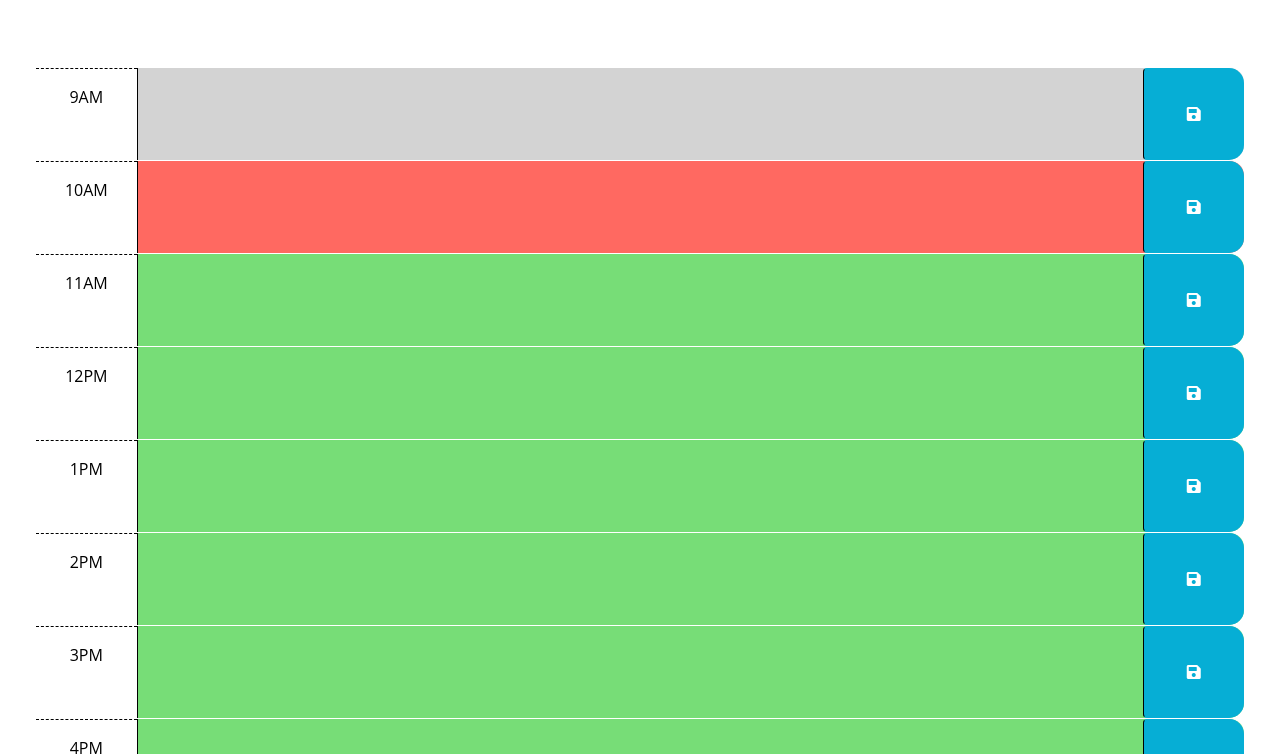
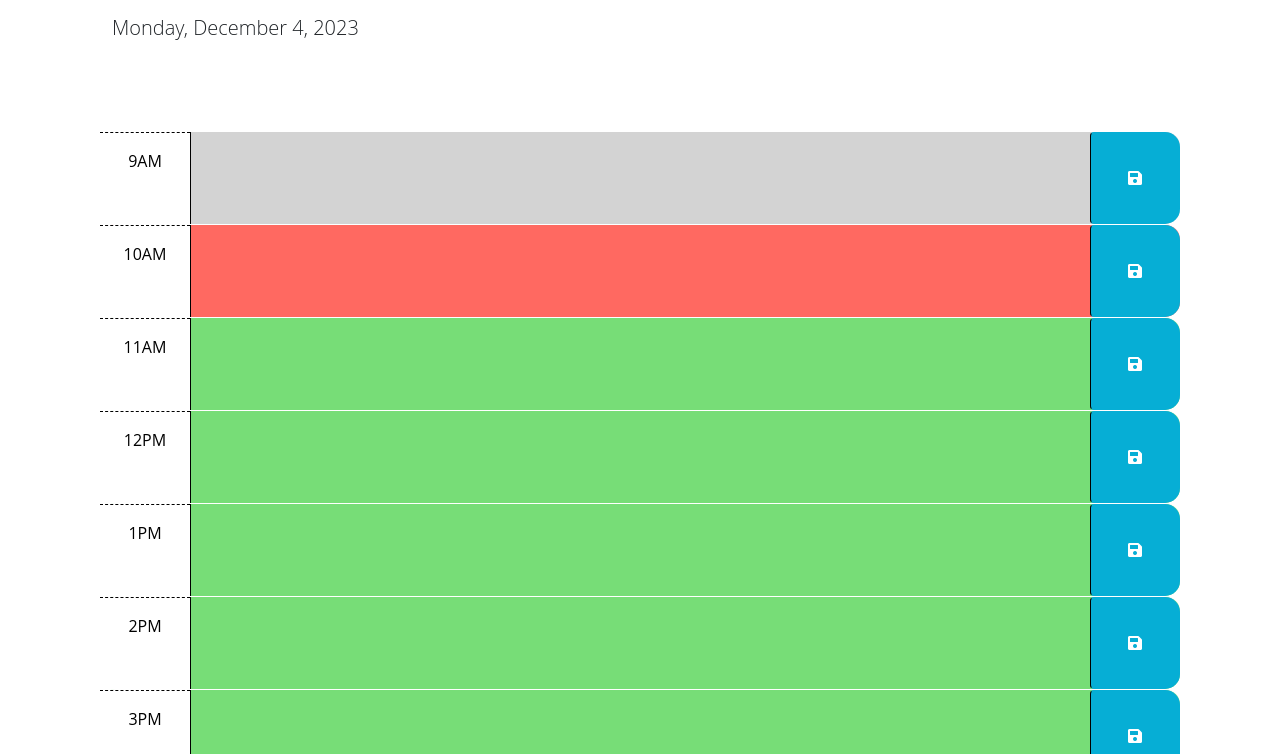
Before and after one commit to rbracker/workday-planner, a plain HTML site: page Develop/index.html in a window 1280 px wide. Shown: the part 230-984 px from the top of the page. Drawn offline with nearby package versions, Linux system fonts and the light colour scheme.

Commit message:
updated css, readme and js

```diff
--- a/Develop/style.css
+++ b/Develop/style.css
@@ -1,6 +1,8 @@
 body {
   font-family: 'Open Sans', sans-serif;
   font-size: 16px;
+  margin: 10;
+  padding: 5%;
 }
 
 textarea {
```
Also changed, not shown: Develop/index.html (+1 -1 lines), Develop/script.js (+0 -15 lines), README.md, Screenshot 2023-12-04 101613.png (added).
